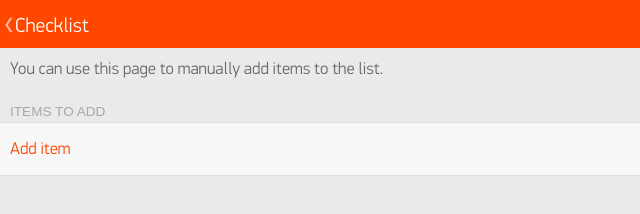
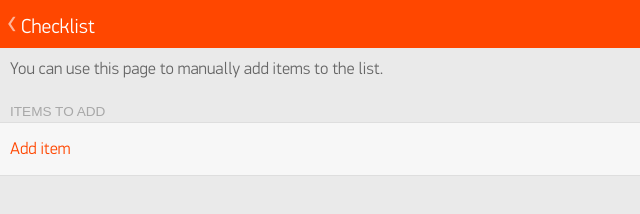
Before and after one commit to freakified/PebbleChecklist, a plain HTML site: page config.html in a window 1280 px wide. Shown: the full height of the page, 0-640 px from the left. Drawn offline with Linux system fonts and the light colour scheme.

Commit message:
Tweaks to header padding

```diff
--- a/css/custom.css
+++ b/css/custom.css
@@ -12,6 +12,9 @@
   color: white;
   padding: 15px;
   font-weight: 300;
+  position: absolute;
+  top: 1px;
+  left: 6px;
 }
 
 .main-toolbar h1::before {
@@ -21,6 +24,8 @@
   left: 3px;
   top: 0;
   opacity: 0.6;
+  left: 0px;
+  top: -2px;
 }
 
 .item-button.disabled {
```
